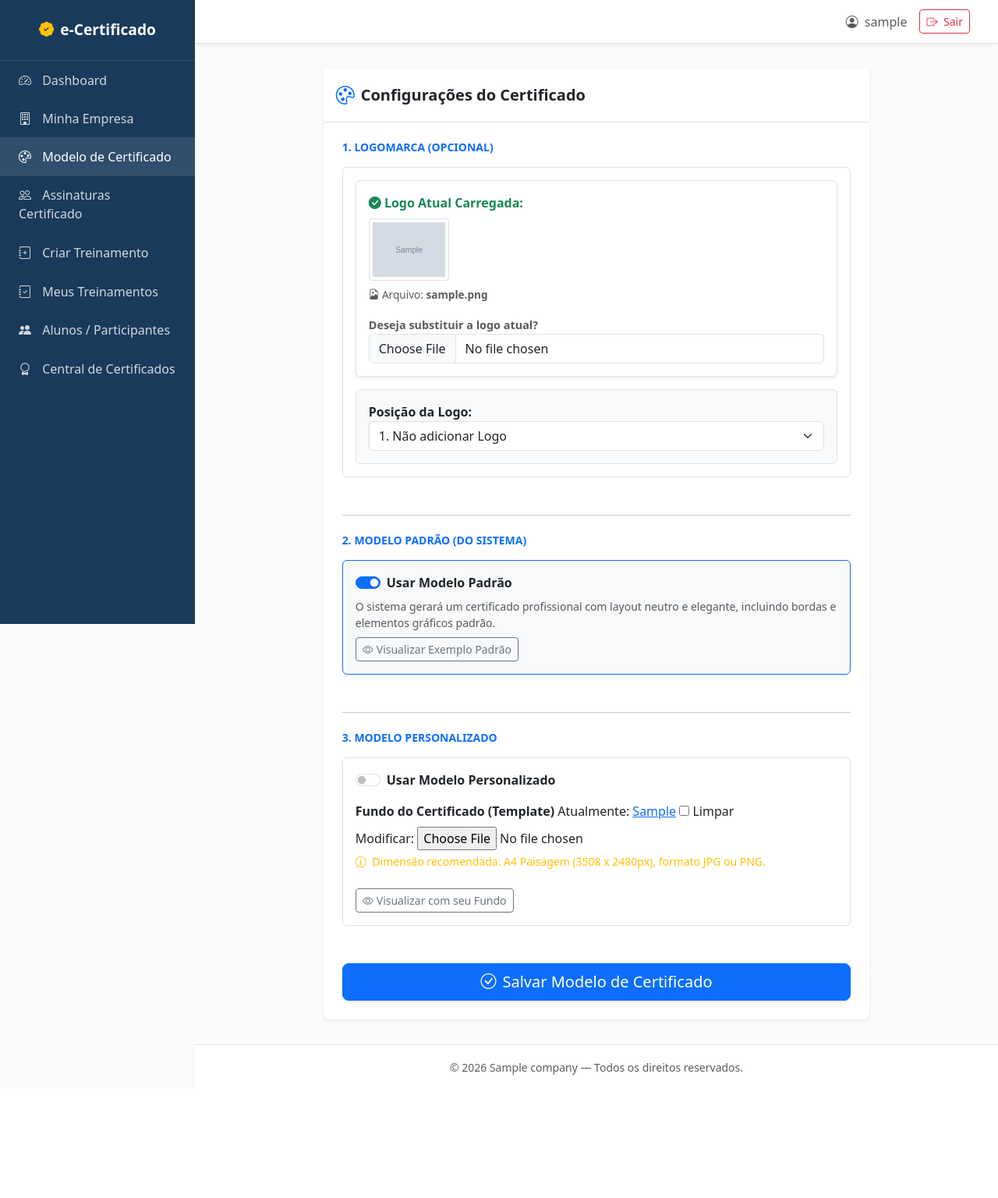
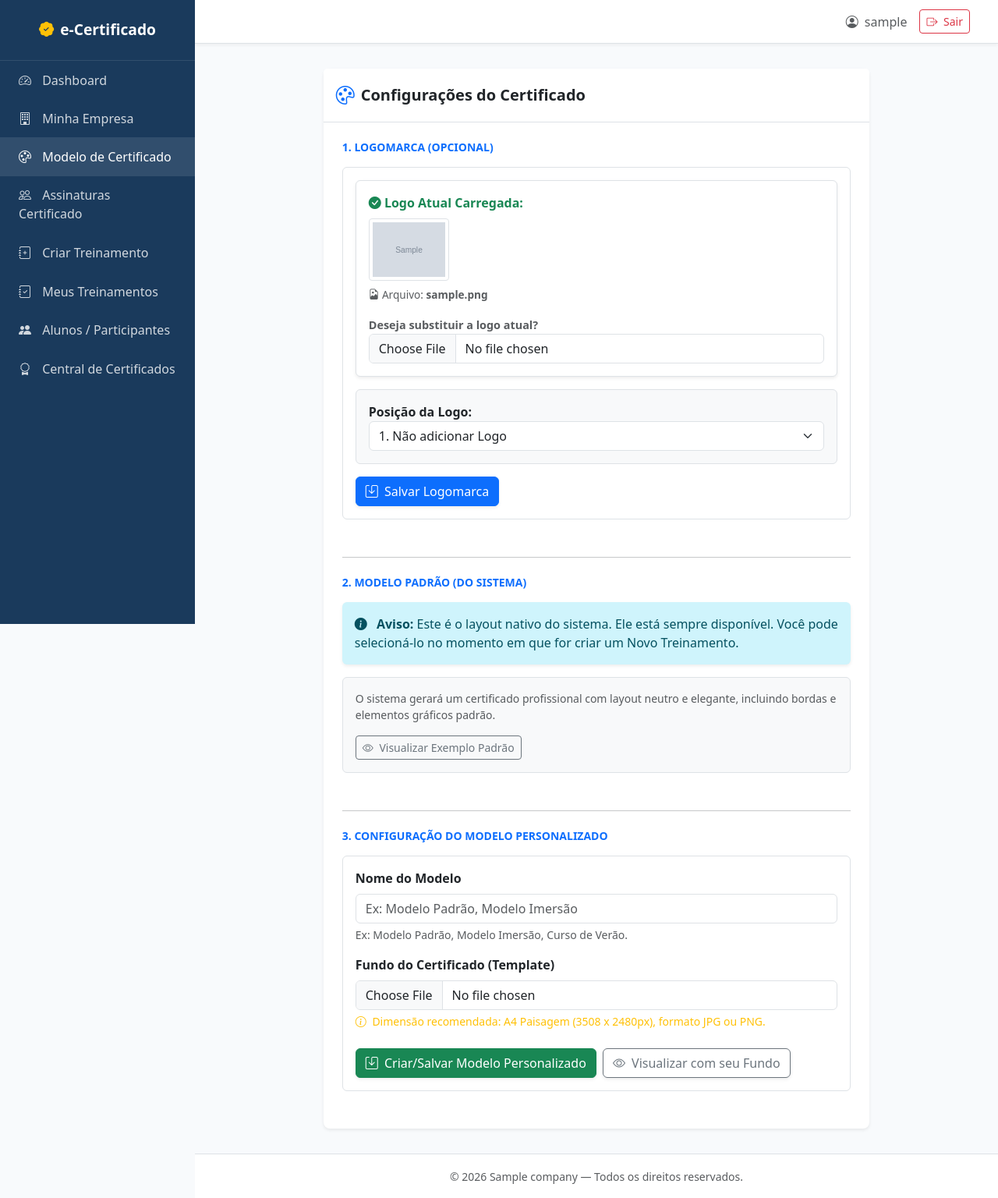
Before and after one commit to F-Bonin/app.gocertificado, a Django app: page /painel/configuracoes/empresa/modelo-certificado/ in a window 1280 px wide. Shown: the whole page at 78% size. Before the commit the page ends 1378 px from the top, so only its background shows below. Run offline with Django 5.2, Linux system fonts and the light colour scheme; a user stored in the database is signed in; tables that the repository leaves empty hold one stand-in row (values such as "Sample post"); grey boxes marked "Sample" are stand-in pictures; parts of the project's set-up code (start-up, migrations or seed data) failed here and were passed over.

Commit message:
Implementação de multiplos modelos de certificados personalizados

```diff
--- a/apps/core/forms.py
+++ b/apps/core/forms.py
@@ -1,5 +1,6 @@
 from django import forms
 from .models import Company, Instructor, Course
+from apps.certificates.models import CertificateTemplate
 
 
 class CompanyForm(forms.ModelForm):
@@ -43,7 +44,8 @@ class CourseForm(forms.ModelForm):
             "cep", "institution_name", "institution_street", "institution_number",
             "institution_neighborhood", "institution_complement",
             "city", "state",
-            "signature_1", "signature_2", "signature_3"
+            "signature_1", "signature_2", "signature_3",
+            "certificate_template"
         ]
         widgets = {
             "name": forms.TextInput(attrs={"class": "form-control"}),
@@ -61,6 +63,7 @@ class CourseForm(forms.ModelForm):
             "signature_1": forms.Select(attrs={"class": "form-select"}),
             "signature_2": forms.Select(attrs={"class": "form-select"}),
             "signature_3": forms.Select(attrs={"class": "form-select"}),
+            "certificate_template": forms.Select(attrs={"class": "form-select"}),
         }
 
     def __init__(self, *args, **kwargs):
@@ -81,6 +84,10 @@ class CourseForm(forms.ModelForm):
             self.fields["signature_1"].queryset = instructor_qs
             self.fields["signature_2"].queryset = instructor_qs
             self.fields["signature_3"].queryset = instructor_qs
+
+            self.fields["certificate_template"].queryset = CertificateTemplate.objects.filter(company=company)
+            self.fields["certificate_template"].empty_label = "Modelo Padrão do Sistema"
+            self.fields["certificate_template"].help_text = "Se não selecionar nenhum, o sistema usará o Modelo Padrão nativo."
 
     def clean(self):
         cleaned_data = super().clean()
@@ -120,3 +127,23 @@ class CertificateDesignForm(forms.ModelForm):
             raise forms.ValidationError("Para usar o Modelo Personalizado, é obrigatório fazer o upload do arquivo do certificado.")
 
         return cleaned_data
+
+
+class CertificateTemplateForm(forms.ModelForm):
+    class Meta:
+        model = CertificateTemplate
+        fields = [
+            'name', 'background_image', 'title',
+            'text_1', 'text_2', 'text_3', 'text_4', 'text_5', 'text_6'
+        ]
+        widgets = {
+            'name': forms.TextInput(attrs={'class': 'form-control', 'placeholder': 'Ex: Modelo Padrão, Modelo Imersão'}),
+            'background_image': forms.FileInput(attrs={'class': 'form-control'}),
+            'title': forms.TextInput(attrs={'class': 'form-control fw-bold text-center'}),
+            'text_1': forms.TextInput(attrs={'class': 'form-control'}),
+            'text_2': forms.TextInput(attrs={'class': 'form-control'}),
+            'text_3': forms.TextInput(attrs={'class': 'form-control'}),
+            'text_4': forms.TextInput(attrs={'class': 'form-control'}),
+            'text_5': forms.TextInput(attrs={'class': 'form-control'}),
+            'text_6': forms.TextInput(attrs={'class': 'form-control'}),
+        }
--- a/apps/core/views.py
+++ b/apps/core/views.py
@@ -1,96 +1,21 @@
 import io
 import uuid
-from django.http import FileResponse
+import csv
+from django.http import FileResponse, HttpResponse
 from django.views import View
-from django.shortcuts import get_object_or_404, redirect
+from django.shortcuts import get_object_or_404, redirect, render
 from django.urls import reverse_lazy
 from django.views.generic import ListView, CreateView, UpdateView, DeleteView, TemplateView
 from django.contrib.auth.mixins import LoginRequiredMixin
 from django.contrib.auth.decorators import login_required
 from django.contrib import messages
 from apps.certificates.services.pdf_generator import generate_preview_pdf
+from apps.certificates.models import CertificateTemplate
 from .models import Company, Instructor, Course
-from .forms import CompanyForm, InstructorForm, CourseForm, CertificateDesignForm
-
-
-class CompanyUpdateView(LoginRequiredMixin, UpdateView):
-    """Edita os dados da empresa vinculada ao usuário logado."""
-    model = Company
-    form_class = CompanyForm
-    template_name = "core/company_form.html"
-    success_url = reverse_lazy("core:company_edit")
-
-    def get_object(self, queryset=None):
-        return self.request.user.profile.company
-
-    def form_valid(self, form):
-        messages.success(self.request, "Dados da empresa atualizados com sucesso!")
-        return super().form_valid(form)
-
-
-class InstructorListView(LoginRequiredMixin, ListView):
-    """Lista instrutores da empresa do usuário."""
-    model = Instructor
-    template_name = "core/instructor_list.html"
-    context_object_name = "instructors"
-
-    def get_queryset(self):
-        return Instructor.objects.filter(company=self.request.user.profile.company)
-
-
-class InstructorCreateView(LoginRequiredMixin, CreateView):
-    """Cria novo instrutor vinculado à empresa do usuário."""
-    model = Instructor
-    form_class = InstructorForm
-    template_name = "core/instructor_form.html"
-    success_url = reverse_lazy("core:instructor_list")
-
-    def form_valid(self, form):
-        form.instance.company = self.request.user.profile.company
-        messages.success(self.request, "Instrutor cadastrado com sucesso!")
-        return super().form_valid(form)
-
-
-class InstructorUpdateView(LoginRequiredMixin, UpdateView):
-    """Edita instrutor (apenas da empresa do usuário)."""
-    model = Instructor
-    form_class = InstructorForm
-    template_name = "core/instructor_form.html"
-    success_url = reverse_lazy("core:instructor_list")
-
-    def get_queryset(self):
-        return Instructor.objects.filter(company=self.request.user.profile.company)
-
-    def form_valid(self, form):
-        messages.success(self.request, "Dados do instrutor atualizados!")
-        return super().form_valid(form)
-
-
-class InstructorDeleteView(LoginRequiredMixin, DeleteView):
-    """Exclui instrutor (apenas da empresa do usuário)."""
-    model = Instructor
-    template_name = "core/instructor_confirm_delete.html"
-    success_url = reverse_lazy("core:instructor_list")
-
-    def get_queryset(self):
-        return Instructor.objects.filter(company=self.request.user.profile.company)
-
-    def delete(self, request, *args, **kwargs):
-        messages.success(self.request, "Instrutor removido com sucesso.")
-        return super().delete(request, *args, **kwargs)
-
-
-import uuid
-import csv
-from django.http import HttpResponse
-from django.shortcuts import get_object_or_404, redirect
-from django.urls import reverse_lazy
-from django.views.generic import ListView, CreateView, UpdateView, DeleteView, TemplateView
-from django.contrib.auth.mixins import LoginRequiredMixin
-from django.contrib.auth.decorators import login_required
-from django.contrib import messages
-from .models import Company, Instructor, Course
-from .forms import CompanyForm, InstructorForm, CourseForm, CertificateDesignForm
+from .forms import (
+    CompanyForm, InstructorForm, CourseForm,
+    CertificateDesignForm, CertificateTemplateForm
+)
 
 
 class CompanyUpdateView(LoginRequiredMixin, UpdateView):
@@ -201,7 +126,7 @@ class CourseListView(LoginRequiredMixin, ListView):
         for course in queryset:
             writer.writerow([
                 course.name,
-                course.course_date.strftime("%d/%m/%Y"),
+                course.course_date.strftime("%d/%m/%Y") if course.course_date else "N/A",
                 course.city,
                 course.state,
                 course.instructor.full_name if course.instructor else "N/A",
@@ -306,20 +231,52 @@ class CourseLinkGeneratorView(LoginRequiredMixin, TemplateView):
         return context
 
 
-class CertificateDesignView(LoginRequiredMixin, UpdateView):
-    model = Company
-    form_class = CertificateDesignForm
+class CertificateDesignView(LoginRequiredMixin, View):
+    """Gerencia as configurações de design do certificado da empresa."""
     template_name = 'core/certificate_design.html'
 
-    def get_object(self):
-        return self.request.user.profile.company
+    def get(self, request):
+        company = request.user.profile.company
+        form = CertificateDesignForm(instance=company)
+        template_form = CertificateTemplateForm()
+        modelos_salvos = CertificateTemplate.objects.filter(company=company).order_by('-created_at')
 
-    def get_success_url(self):
-        return reverse_lazy('core:certificate_design')
+        return render(request, self.template_name, {
+            'form': form,
+            'template_form': template_form,
+            'modelos_salvos': modelos_salvos
+        })
 
-    def form_valid(self, form):
-        messages.success(self.request, "Configurações de design do certificado atualizadas!")
-        return super().form_valid(form)
+    def post(self, request):
+        company = request.user.profile.company
+        acao = request.POST.get('action')
+
+        if acao == 'save_logo':
+            form = CertificateDesignForm(request.POST, request.FILES, instance=company)
+            if form.is_valid():
+                form.save()
+                messages.success(request, "Logomarca atualizada com sucesso!")
+            else:
+                messages.error(request, "Erro ao salvar logomarca.")
+
+        elif acao == 'save_selection':
+            form = CertificateDesignForm(request.POST, instance=company)
+            # Salvamos apenas a seleção do modelo
+            company.certificate_model = request.POST.get('certificate_model')
+            company.save(update_fields=['certificate_model'])
+            messages.success(request, "Modelo de certificado ativo atualizado!")
+
+        elif acao == 'save_template':
+            template_form = CertificateTemplateForm(request.POST, request.FILES)
+            if template_form.is_valid():
+                novo_template = template_form.save(commit=False)
+                novo_template.company = company
+                novo_template.save()
+                messages.success(request, f"Novo modelo '{novo_template.name}' criado com sucesso!")
+            else:
+                messages.error(request, "Erro ao criar novo modelo personalizado. Verifique os campos.")
+
+        return redirect('core:certificate_design')
 
 
 class CertificatePreviewView(LoginRequiredMixin, View):
--- a/templates/core/certificate_design.html
+++ b/templates/core/certificate_design.html
@@ -11,17 +11,15 @@
                 <h5 class="mb-0 fw-bold">Configurações do Certificado</h5>
             </div>
             <div class="card-body p-4">
-                <form method="post" enctype="multipart/form-data" id="designForm" novalidate>
-                    {% csrf_token %}
-
-                    {# Escondendo campos que serão renderizados manualmente ou que o Django repete #}
+                {# Escondendo campos que seriam renderizados automaticamente para controle manual #}
                 <div style="display:none;">
                     {{ form.logo_position }}
                     {{ form.certificate_model }}
                 </div>
 
                 <!-- SESSÃO 1: Logomarca -->
-                    <div class="mb-5">
+                <form method="post" enctype="multipart/form-data" class="mb-5">
+                    {% csrf_token %}
                     <h6 class="fw-bold text-uppercase small text-primary mb-3">1. Logomarca (Opcional)</h6>
                     <div class="p-3 border rounded">
                         {% if form.instance.logo %}
@@ -46,22 +44,28 @@
                             <label class="fw-bold">{{ form.logo_position.label_tag }}</label> <br>
                             {{ form.logo_position }}
                         </div>
+
+                        <button type="submit" name="action" value="save_logo" class="btn btn-primary mt-3 shadow-sm">
+                            <i class="bi bi-save me-1"></i> Salvar Logomarca
+                        </button>
                     </div>
-                    </div>
+                </form>
 
                 <hr class="my-4">
 
                 <!-- SESSÃO 2: Modelo Padrão -->
                 <div class="mb-5">
                     <h6 class="fw-bold text-uppercase small text-primary mb-3">2. Modelo Padrão (Do Sistema)</h6>
-                        <div class="p-3 border rounded {% if form.certificate_model.value == 'default' %}border-primary bg-light{% endif %}" id="container_default">
-                            <div class="form-check form-switch mb-2">
-                                <input class="form-check-input" type="radio" name="certificate_model" value="default" id="id_model_default" {% if form.certificate_model.value == 'default' %}checked{% endif %}>
-                                <label class="form-check-label fw-bold h6 mb-0" for="id_model_default">Usar Modelo Padrão</label>
+
+                    <div class="alert alert-info mt-2 shadow-sm border-0">
+                        <i class="bi bi-info-circle-fill me-2"></i>
+                        <strong>Aviso:</strong> Este é o layout nativo do sistema. Ele está sempre disponível. Você pode selecioná-lo no momento em que for criar um Novo Treinamento.
                     </div>
-                            <p class="text-muted small mb-2">O sistema gerará um certificado profissional com layout neutro e elegante, incluindo bordas e elementos gráficos padrão.</p>
-                            <a href="{% url 'core:certificate_preview' %}?type=default" class="btn btn-outline-secondary btn-sm" id="btn_preview_default" target="_blank">
-                                <i class="bi bi-eye me-1"></i>Visualizar Exemplo Padrão
+
+                    <div class="p-3 border rounded bg-light">
+                        <p class="text-muted small mb-3">O sistema gerará um certificado profissional com layout neutro e elegante, incluindo bordas e elementos gráficos padrão.</p>
+                        <a href="{% url 'core:certificate_preview' %}?type=default" class="btn btn-outline-secondary btn-sm" target="_blank">
+                            <i class="bi bi-eye me-1"></i> Visualizar Exemplo Padrão
                         </a>
                     </div>
                 </div>
@@ -69,46 +73,65 @@
                 <hr class="my-4">
 
                 <!-- SESSÃO 3: Modelo Personalizado -->
-                    <div class="mb-4">
-                        <h6 class="fw-bold text-uppercase small text-primary mb-3">3. Modelo Personalizado</h6>
-                        <div class="p-3 border rounded {% if form.certificate_model.value == 'custom' %}border-primary bg-light{% endif %}" id="container_custom">
-                            <div class="form-check form-switch mb-3">
-                                <input class="form-check-input" type="radio" name="certificate_model" value="custom" id="id_model_custom" {% if form.certificate_model.value == 'custom' %}checked{% endif %}>
-                                <label class="form-check-label fw-bold h6 mb-0" for="id_model_custom">Usar Modelo Personalizado</label>
+                <form method="post" enctype="multipart/form-data" class="mb-4">
+                    {% csrf_token %}
+                    <h6 class="fw-bold text-uppercase small text-primary mb-3">3. Configuração do Modelo Personalizado</h6>
+                    <div class="p-3 border rounded">
+
+                        {% if template_form.errors %}
+                            <div class="alert alert-danger small py-2">
+                                <i class="bi bi-exclamation-triangle-fill me-2"></i> Erro ao salvar modelo. Verifique os campos abaixo.
+                                {{ template_form.non_field_errors }}
+                            </div>
+                        {% endif %}
+
+                        <div class="mb-3">
+                            <label class="form-label fw-bold">Nome do Modelo</label>
+                            {{ template_form.name }}
+                            <div class="form-text small">Ex: Modelo Padrão, Modelo Imersão, Curso de Verão.</div>
+                            {% if template_form.name.errors %}<div class="text-danger small">{{ template_form.name.errors }}</div>{% endif %}
                         </div>
 
                         <div class="mb-3">
                             <label class="form-label fw-bold">Fundo do Certificado (Template)</label>
-                                {{ form.custom_template }}
-                                {% if form.custom_template.errors %}<div class="text-danger small">{{ form.custom_template.errors }}</div>{% endif %}
+                            {{ template_form.background_image }}
+                            {% if template_form.background_image.errors %}<div class="text-danger small">{{ template_form.background_image.errors }}</div>{% endif %}
                             <div class="form-text text-warning small mt-1">
                                 <i class="bi bi-info-circle me-1"></i> Dimensão recomendada: A4 Paisagem (3508 x 2480px), formato JPG ou PNG.
                             </div>
                         </div>
 
-                            <div id="custom_texts_container" class="mt-4 p-4 border rounded bg-white shadow-sm" style="{% if form.certificate_model.value != 'custom' %}display: none;{% endif %}">
+                        <div id="custom_texts_container" class="mt-4 p-4 border rounded bg-white shadow-sm">
                             <h6 class="fw-bold text-primary mb-2"><i class="bi bi-cursor-text"></i> Construtor de Texto do Certificado</h6>
                             <p class="text-muted small mb-4">Personalize a redação do seu certificado. Os blocos em <span class="badge bg-secondary">CINZA</span> são intocáveis e representam onde o sistema carimbará os dados automáticos do aluno.</p>
 
                             <div class="mb-4">
-                                    <label class="form-label fw-bold">{{ form.custom_title.label }}</label>
-                                    {{ form.custom_title }}
+                                <label class="form-label fw-bold">Título do Certificado</label>
+                                {{ template_form.title }}
+                                {% if template_form.title.errors %}<div class="text-danger small">{{ template_form.title.errors }}</div>{% endif %}
                             </div>
 
                             <div class="p-3 bg-light border rounded">
                                 <label class="form-label fw-bold mb-3">Corpo do Texto:</label>
 
                                 <div class="mb-2">
-                                        {{ form.custom_text_1 }}
+                                    {{ template_form.text_1 }}
+                                    {% if template_form.text_1.errors %}<div class="text-danger small">{{ template_form.text_1.errors }}</div>{% endif %}
                                 </div>
                                 <div class="mb-2 text-center">
                                     <span class="badge bg-secondary w-100 py-2 fs-6 shadow-sm">(Nome do Aluno preenchido pelo sistema)</span>
                                 </div>
 
                                 <div class="mb-3 d-flex align-items-center gap-2">
-                                        <div class="flex-grow-1">{{ form.custom_text_2 }}</div>
+                                    <div class="flex-grow-1">
+                                        {{ template_form.text_2 }}
+                                        {% if template_form.text_2.errors %}<div class="text-danger small">{{ template_form.text_2.errors }}</div>{% endif %}
+                                    </div>
                                     <span class="badge bg-secondary py-2 fs-6 shadow-sm whitespace-nowrap">(CPF do Aluno)</span>
-                                        <div class="flex-grow-1">{{ form.custom_text_3 }}</div>
+                                    <div class="flex-grow-1">
+                                        {{ template_form.text_3 }}
+                                        {% if template_form.text_3.errors %}<div class="text-danger small">{{ template_form.text_3.errors }}</div>{% endif %}
+                                    </div>
                                 </div>
 
                                 <div class="mb-2 text-center">
@@ -116,17 +139,22 @@
                                 </div>
 
                                 <div class="mb-3 d-flex align-items-center gap-2">
-                                        <div class="flex-grow-1">{{ form.custom_text_4 }}</div>
+                                    <div class="flex-grow-1">
+                                        {{ template_form.text_4 }}
+                                        {% if template_form.text_4.errors %}<div class="text-danger small">{{ template_form.text_4.errors }}</div>{% endif %}
+                                    </div>
                                     <span class="badge bg-secondary py-2 fs-6 shadow-sm whitespace-nowrap">(Data de realização do sistema)</span>
                                 </div>
 
                                 <div class="mb-2">
-                                        {{ form.custom_text_5 }}
+                                    {{ template_form.text_5 }}
+                                    {% if template_form.text_5.errors %}<div class="text-danger small">{{ template_form.text_5.errors }}</div>{% endif %}
                                     <small class="text-muted">Acomoda textos longos (ex: leis e decretos). O sistema fará a quebra de linha automaticamente.</small>
                                 </div>
 
                                 <div class="mb-2 mt-4">
-                                        {{ form.custom_text_6 }}
+                                    {{ template_form.text_6 }}
+                                    {% if template_form.text_6.errors %}<div class="text-danger small">{{ template_form.text_6.errors }}</div>{% endif %}
                                 </div>
                                 <div class="mb-2 text-center">
                                     <span class="badge bg-secondary w-100 py-2 fs-6 shadow-sm">(Carga horária preenchida pelo sistema)</span>
@@ -134,18 +162,14 @@
                             </div>
                         </div>
 
-                            <div class="mt-4">
-                                <a href="{% url 'core:certificate_preview' %}?type=custom" class="btn btn-outline-secondary btn-sm" id="btn_preview_custom" target="_blank">
-                                    <i class="bi bi-eye me-1"></i>Visualizar com seu Fundo
+                        <div class="mt-4 d-flex gap-2">
+                            <button type="submit" name="action" value="save_template" class="btn btn-success shadow-sm">
+                                <i class="bi bi-save me-1"></i> Criar/Salvar Modelo Personalizado
+                            </button>
+                            <a href="{% url 'core:certificate_preview' %}?type=custom" class="btn btn-outline-secondary shadow-sm" target="_blank">
+                                <i class="bi bi-eye me-1"></i> Visualizar com seu Fundo
                             </a>
                         </div>
-                        </div>
-                    </div>
-
-                    <div class="mt-5">
-                        <button type="submit" class="btn btn-primary btn-lg w-100 shadow-sm">
-                            <i class="bi bi-check-circle me-2"></i>Salvar Modelo de Certificado
-                        </button>
                     </div>
                 </form>
             </div>
```
Also changed, not shown: CURRENT_STATE.md (+13 -0 lines), apps/certificates/models.py (+69 -0 lines), apps/certificates/services/pdf_generator.py (+55 -46 lines), apps/core/models.py (+9 -0 lines), templates/core/course_form.html (+14 -0 lines), apps/certificates/migrations/0003_certificatetemplate.py (added), apps/core/migrations/0015_course_certificate_template.py (added). Lines whose indentation alone changed are shown as unchanged.
